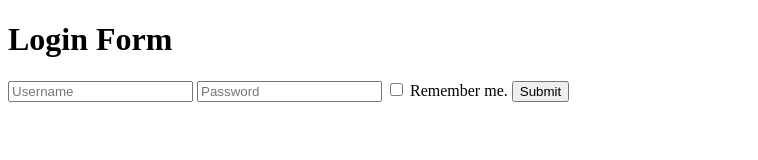
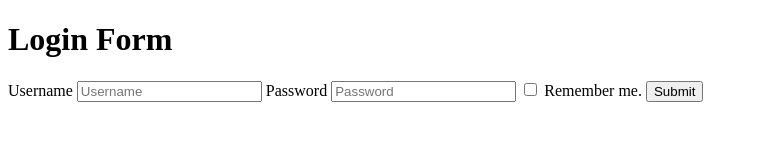
Before and after one commit to acciojob/remember-me-login-form-Qajay0832, a website: page main.html in a window 1280 px wide. Shown: the whole page, without its empty margins (0-758 px from the left). Drawn offline with Linux system fonts and the light colour scheme.

Commit message:
created a submission

```diff
--- a/main.html
+++ b/main.html
@@ -9,13 +9,18 @@
 <body>
     <h1>Login Form</h1>
     <form>
-		<input type="text" placeholder="Username" id="username">
-		<input type="password" placeholder="Password" id="password">
+        <label for="username">Username</label>
+
+        <input type="text" placeholder="Username" id="username" name="username">
+        <label for="password">Password</label>
+
+        <input type="password" placeholder="Password" id="password" name="password">
         <input type="checkbox" id="checkbox" name="rememberme">
         <label for="rememberme">Remember me.</label>
         <input type="submit" id="submit" value="Submit">
+        <input type="button" id="existing" value="Login as existing user.">
+
     </form>
-	<input type="button" id="existing" value="Login as existing user.">
     <!-- the entire body must be written by student -->
     <script type="text/javascript" src="./script.js">
     </script>
--- a/script.js
+++ b/script.js
@@ -5,7 +5,12 @@
 let submit = document.querySelector("#submit");
 let existing = document.querySelector("#existing");
 
-
+if(localStorage.getItem("username")&&localStorage.getItem("password")){
+    existing.style.display="block";
+}
+else{
+    existing.style.display="none";
+}
 
 
 function showOutput(e) {
@@ -15,11 +20,11 @@
         localStorage.setItem("username",username.value);
         localStorage.setItem("password",password.value);
         existing.style.display="block";
-
     }
     else if(checkbox.checked==false &&username.value&&password.value){
         localStorage.clear();
-        existing.style.display="none";
+    existing.style.display="none";
+
     }
     if (username.value&&password.value){
         alert(  "Logged in as "+username.value)
```
Lines whose indentation alone changed are shown as unchanged.
